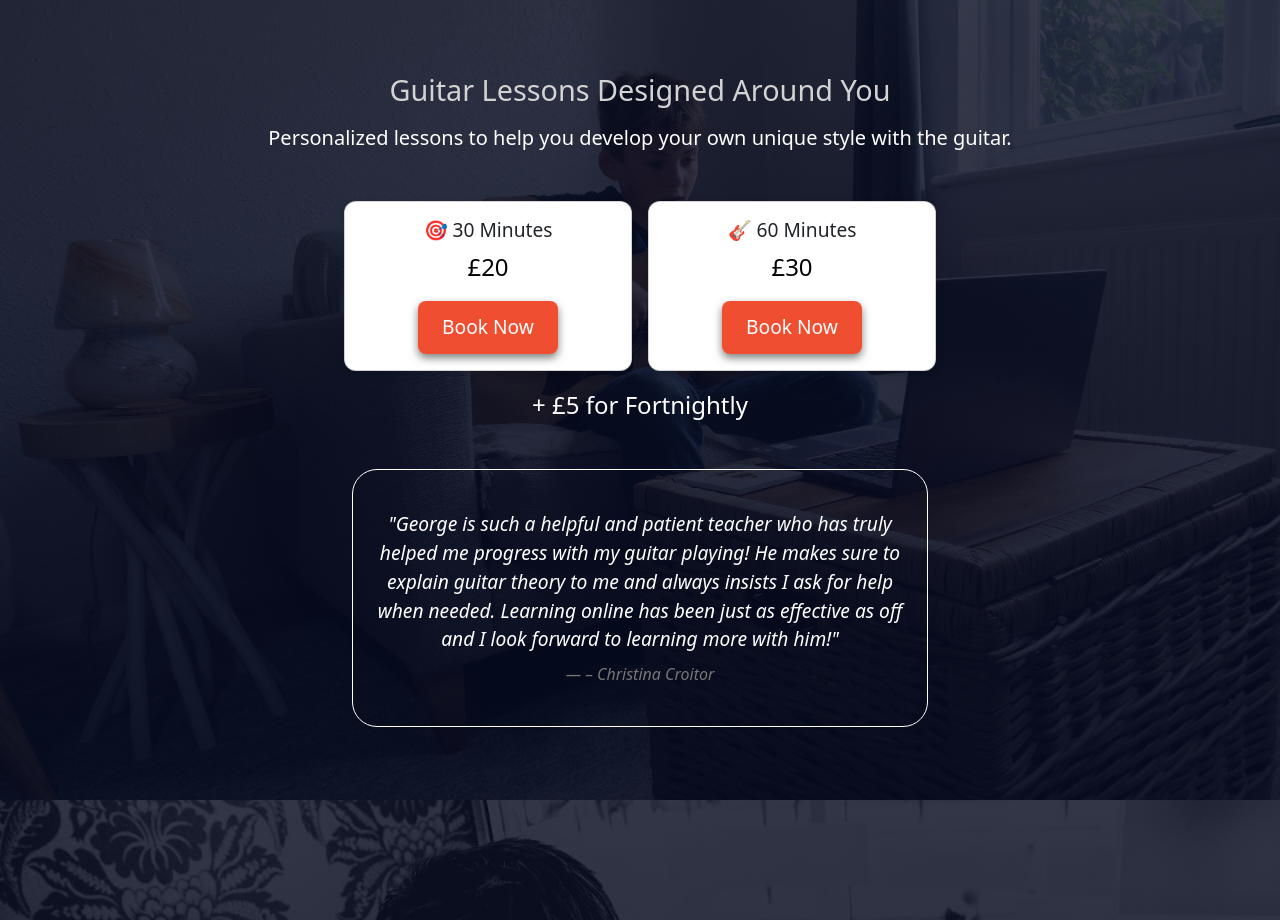
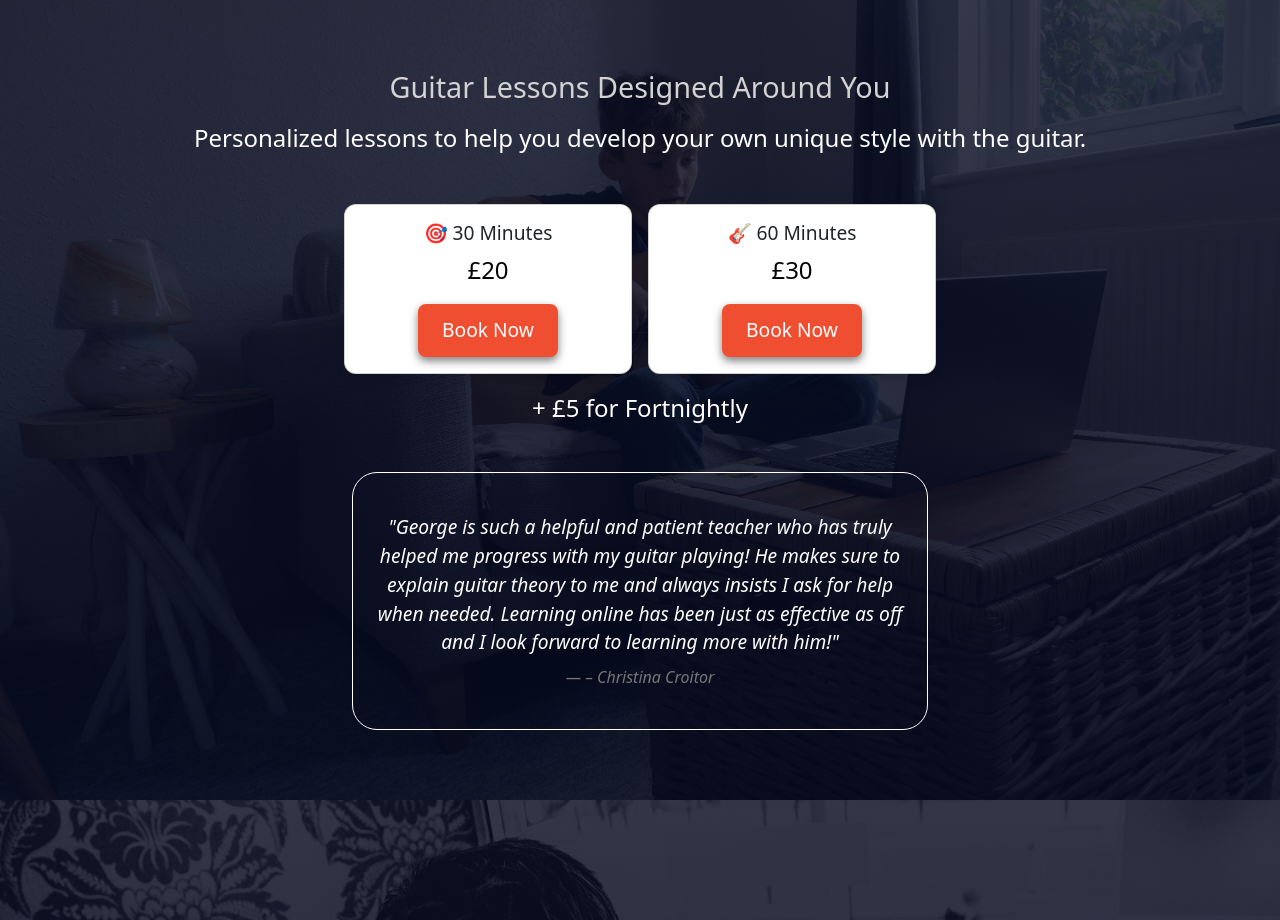
Before and after one commit to Joeeeeca/Business-poster, a plain HTML site: page index.html in a window 1280 px wide. Shown: the part 1600-2520 px from the top of the page. Drawn offline with nearby package versions, Linux system fonts and the light colour scheme.

Commit message:
Update index.html

```diff
--- a/index.html
+++ b/index.html
@@ -46,7 +46,7 @@
 
     <section class="services text-center py-5 vh-100 d-flex justify-content-center align-items-center flex-column">
         <h2 class="mb-3">Guitar Lessons Designed Around You</h2>
-        <p class="lead mb-5">Personalized lessons to help you develop your own unique style with the guitar.</p>
+        <p class="services-text mb-3 mb-md-5">Personalized lessons to help you develop your own unique style with the guitar.</p>
         <div class="card-container d-flex justify-content-center gap-3">
             <div class="card">
                 <div class="card-body">
```
